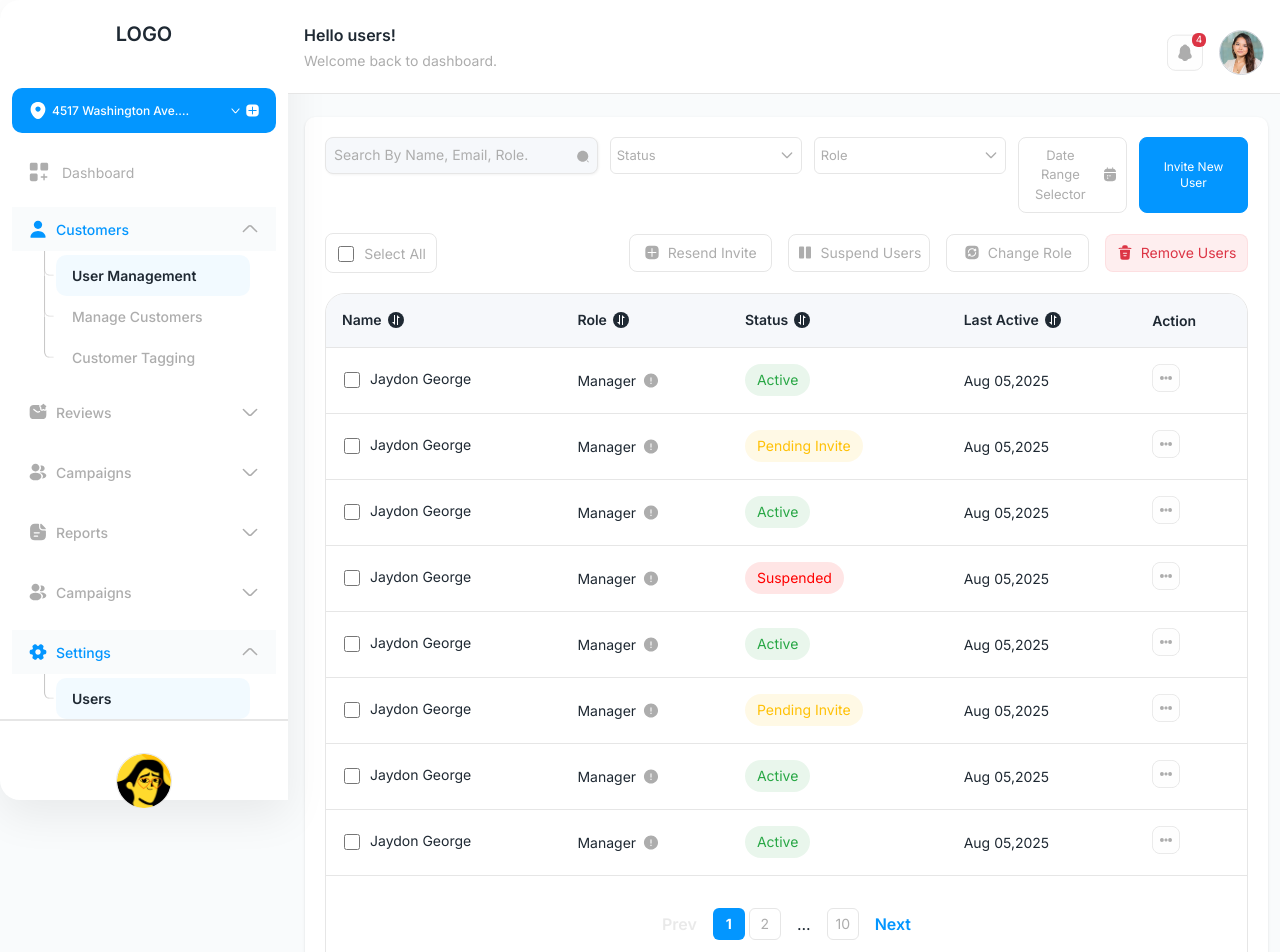
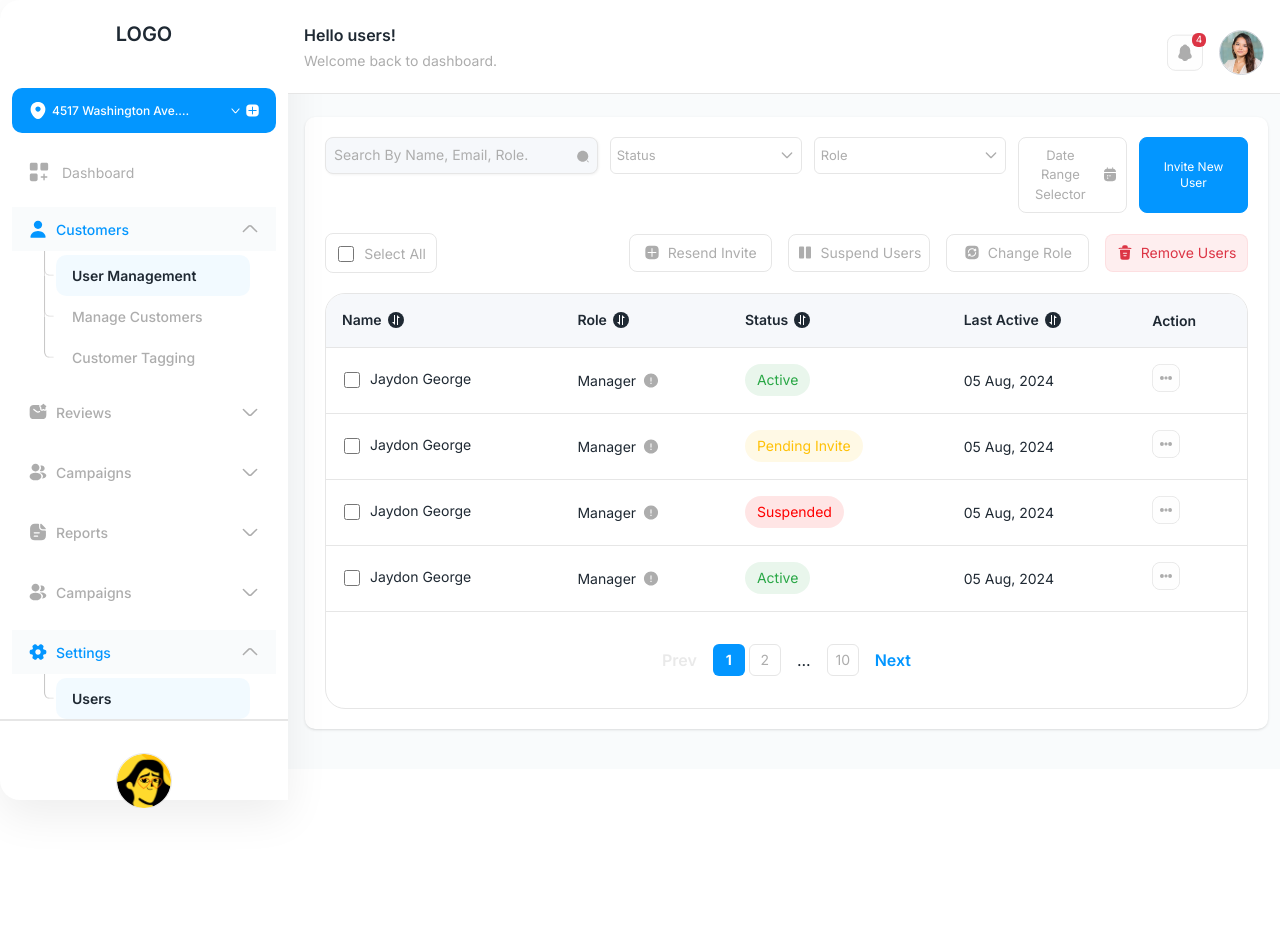
Before and after one commit to sumithub/rs-web-develop, a Next.js app: page /users in a window 1280 px wide. Shown: the top 952 px of the page. After the commit the page ends 800 px from the top, so only its background shows below. Built offline with nearby package versions, Linux system fonts and the light colour scheme.

Commit message:
getUsers list

```diff
--- a/helper.js
+++ b/helper.js
@@ -1,3 +1,5 @@
+import { format } from 'date-fns';
+
 export const getError = (e) => {
     if (!e)
         return `Something went wrong`
@@ -8,3 +10,17 @@ export const getError = (e) => {
 
 export const validEmailRgx = /^[a-zA-Z0-9._%+-]+@[a-zA-Z0-9.-]+\.[a-zA-Z]{2,}$/
 export const validPasswordRgx = /^(?=.*[a-z])(?=.*[A-Z])(?=.*\d)(?=.*[!@#$%^&*()_+\-=\[\]{};':"\\|,.<>\/?`~])[A-Za-z\d!@#$%^&*()_+\-=\[\]{};':"\\|,.<>\/?`~]{8,}$/;
+
+export function formatDate(date, f) {
+    if (!date)
+        return ""
+    try {
+        let d = date
+        if (typeof date === "string")
+            d = new Date(date);
+
+        return format(d, f || 'dd MMM, yyyy');
+    } catch (e) {
+        return "xx"
+    }
+}
--- a/package.json
+++ b/package.json
@@ -13,6 +13,7 @@
     "@ramonak/react-progress-bar": "^5.3.0",
     "axios": "^1.9.0",
     "chart.js": "^4.4.8",
+    "date-fns": "^4.1.0",
     "is-hotkey": "^0.2.0",
     "next": "15.2.4",
     "react": "^19.0.0",
--- a/src/app/users/page.js
+++ b/src/app/users/page.js
@@ -1,5 +1,5 @@
 "use client"
-import React, { useState } from 'react';
+import React, { useEffect, useState } from 'react';
 import Status from "../../components/Status"
 import Dropdown from '../../components/DropDown';
 import TableOrder from '../../components/TableOrder';
@@ -12,7 +12,7 @@ import AddUser from '../../components/Models/users/AddUser'
 import DeleteUsers from '../../components/Models/users/RemoveUsers'
 import ResendInvitations from '../../components/Models/users/ResendInvitations'
 import ChangeUserRoles from '../../components/Models/users/ChangeUserRoles'
-import { USER_ACTIONS } from '../../constent/constArray';
+import { USER_ACTIONS, users } from '../../constent/constArray';
 import ResendInvitation from '../../components/Models/users/ResendInvitation';
 import SuspendUser from '../../components/Models/users/SuspendUser';
 import SuspendUsers from '../../components/Models/users/SuspendUsers';
@@ -23,14 +23,35 @@ import ChangePassword from '../../components/Models/users/ChangePassword';
 import SetupPassword from '../../components/Models/users/SetupPassword';
 import DateRange from '../../components/form/DateRangePicker';
 import CustomSelectBox from '../../components/form/CustomSelectBox';
+import axios from 'axios';
+import { formatDate, getError } from '../../../helper';
+import { toast } from 'react-toastify';
+import Loading from "../../components/Loading"
 
-
-function Users() {
+export default function Users() {
     const [role, setRole] = useState("")
     const [status, setStatus] = useState("")
-    // const [list, setList] = useState([])
+    const [list, setList] = useState([])
     const [search, setSearch] = useState("")
     const [openModal, setOpenModal] = useState(null)
+    const [loading, setLoading] = useState(true);
+
+    useEffect(() => {
+        getUser()
+    }, [search, status, role])
+
+    const getUser = async () => {
+        try {
+            setLoading(true)
+            const res = await axios.get("/api")
+            setList(res.data || users)
+            setLoading(false)
+
+        } catch (error) {
+            toast.error(getError(error))
+            setLoading(false)
+        }
+    }
 
     return (
         <AdminLayout>
@@ -117,7 +138,6 @@ function Users() {
                     }} />
             }
 
-
             <div className='grid grid-cols-[2.5fr_1fr_1fr_1fr_1fr] gap-3'>
                 <Search
                     mainClass='w-full!'
@@ -179,7 +199,8 @@ function Users() {
             </div>
 
             <div className='table-class'>
-                <table className='w-full'>
+
+                {loading ? <Loading /> : (list?.length > 0 ? <table className='w-full'>
                     <thead>
                         <tr>
                             <th><TableOrder title="Name" /></th>
@@ -190,16 +211,16 @@ function Users() {
                         </tr>
                     </thead>
                     <tbody>
-                        <tr>
+                        {list?.map((e, index) => <tr key={index}>
                             <td>
                                 <div className="flex items-start gap-2">
                                     <Checkbox />
-                                    <div>Jaydon George</div>
+                                    <div>{e.name}</div>
                                 </div>
                             </td>
-                            <td><div className='flex items-center gap-1.5'>Manager<button className='cursor-pointer disabled:pointer-events-none'><Image src="/images/info.svg" alt="info" height={18} width={18} unoptimized={true} /></button></div></td>
-                            <td><Status status="Active" /></td>
-                            <td>Aug 05,2025</td>
+                            <td><div className='flex items-center gap-1.5'>{e.role}<button className='cursor-pointer disabled:pointer-events-none'><Image src="/images/info.svg" alt="info" height={18} width={18} unoptimized={true} /></button></div></td>
+                            <td><Status status={e.status} /></td>
+                            <td>{formatDate(e.lastActive)}</td>
                             <td><Dropdown
                                 options={USER_ACTIONS}
                                 onClickOption={(e) => {
@@ -207,140 +228,13 @@ function Users() {
                                 }}
                             /></td>
                         </tr>
-
-                        <tr>
-                            <td>
-                                <div className="flex items-start gap-2">
-                                    <Checkbox />
-                                    <div>Jaydon George</div>
-                                </div>
-                            </td>
-                            <td><div className='flex items-center gap-1.5'>Manager<button className='cursor-pointer disabled:pointer-events-none'><Image src="/images/info.svg" alt="info" height={18} width={18} unoptimized={true} /></button></div></td>
-                            <td><Status status="Pending Invite" /></td>
-                            <td>Aug 05,2025</td>
-                            <td><Dropdown
-                                options={USER_ACTIONS}
-                                onClickOption={(e) => {
-                                    setOpenModal(e)
-                                }}
-                            /></td>
-                        </tr>
-
-                        <tr>
-                            <td>
-                                <div className="flex items-start gap-2">
-                                    <Checkbox />
-                                    <div>Jaydon George</div>
-                                </div>
-                            </td>
-                            <td><div className='flex items-center gap-1.5'>Manager<button className='cursor-pointer disabled:pointer-events-none'><Image src="/images/info.svg" alt="info" height={18} width={18} unoptimized={true} /></button></div></td>
-                            <td><Status status="Active" /></td>
-                            <td>Aug 05,2025</td>
-                            <td><Dropdown
-                                options={USER_ACTIONS}
-                                onClickOption={(e) => {
-                                    setOpenModal(e)
-                                }}
-                            /></td>
-                        </tr>
-
-                        <tr>
-                            <td>
-                                <div className="flex items-start gap-2">
-                                    <Checkbox />
-                                    <div>Jaydon George</div>
-                                </div>
-                            </td>
-                            <td><div className='flex items-center gap-1.5'>Manager<button className='cursor-pointer disabled:pointer-events-none'><Image src="/images/info.svg" alt="info" height={18} width={18} unoptimized={true} /></button></div></td>
-                            <td><Status status="Suspended" /></td>
-                            <td>Aug 05,2025</td>
-                            <td><Dropdown
-                                options={USER_ACTIONS}
-                                onClickOption={(e) => {
-                                    setOpenModal(e)
-                                }}
-                            /></td>
-                        </tr>
-
-                        <tr>
-                            <td>
-                                <div className="flex items-start gap-2">
-                                    <Checkbox />
-                                    <div>Jaydon George</div>
-                                </div>
-                            </td>
-                            <td><div className='flex items-center gap-1.5'>Manager<button className='cursor-pointer disabled:pointer-events-none'><Image src="/images/info.svg" alt="info" height={18} width={18} unoptimized={true} /></button></div></td>
-                            <td><Status status="Active" /></td>
-                            <td>Aug 05,2025</td>
-                            <td><Dropdown
-                                options={USER_ACTIONS}
-                                onClickOption={(e) => {
-                                    setOpenModal(e)
-                                }}
-                            /></td>
-                        </tr>
-
-                        <tr>
-                            <td>
-                                <div className="flex items-start gap-2">
-                                    <Checkbox />
-                                    <div>Jaydon George</div>
-                                </div>
-                            </td>
-                            <td><div className='flex items-center gap-1.5'>Manager<button className='cursor-pointer disabled:pointer-events-none'><Image src="/images/info.svg" alt="info" height={18} width={18} unoptimized={true} /></button></div></td>
-                            <td><Status status="Pending Invite" /></td>
-                            <td>Aug 05,2025</td>
-                            <td><Dropdown
-                                options={USER_ACTIONS}
-                                onClickOption={(e) => {
-                                    setOpenModal(e)
-                                }}
-                            /></td>
-                        </tr>
-
-                        <tr>
-                            <td>
-                                <div className="flex items-start gap-2">
-                                    <Checkbox />
-                                    <div>Jaydon George</div>
-                                </div>
-                            </td>
-                            <td><div className='flex items-center gap-1.5'>Manager<button className='cursor-pointer disabled:pointer-events-none'><Image src="/images/info.svg" alt="info" height={18} width={18} unoptimized={true} /></button></div></td>
-                            <td><Status status="Active" /></td>
-                            <td>Aug 05,2025</td>
-                            <td><Dropdown
-                                options={USER_ACTIONS}
-                                onClickOption={(e) => {
-                                    setOpenModal(e)
-                                }}
-                            /></td>
-                        </tr>
-
-                        <tr>
-                            <td>
-                                <div className="flex items-start gap-2">
-                                    <Checkbox />
-                                    <div>Jaydon George</div>
-                                </div>
-                            </td>
-                            <td><div className='flex items-center gap-1.5'>Manager<button className='cursor-pointer disabled:pointer-events-none'><Image src="/images/info.svg" alt="info" height={18} width={18} unoptimized={true} /></button></div></td>
-                            <td><Status status="Active" /></td>
-                            <td>Aug 05,2025</td>
-                            <td><Dropdown
-                                options={USER_ACTIONS}
-                                onClickOption={(e) => {
-                                    setOpenModal(e)
-                                }}
-                            /></td>
-                        </tr>
+                        )}
                     </tbody>
-                </table>
-                <div>
+                </table> : <div className='text-center text-2xl text-danger mx-auto py-20'>No Data</div>)}
+                {list?.length > 0 && <div>
                     <PaginationDemo />
-                </div>
+                </div>}
             </div>
         </AdminLayout >
     )
 }
-
-export default Users
--- a/src/constent/constArray.js
+++ b/src/constent/constArray.js
@@ -9,6 +9,13 @@ export const USER_ACTIONS = [
     { label: "Setup Password", value: "setup-password" },
 ]
 
+export const users = [
+    { name: "Jaydon George", role: "Manager", status: "Active", lastActive: "Aug 05,2024" },
+    { name: "Jaydon George", role: "Manager", status: "Pending Invite", lastActive: "Aug 05,2024" },
+    { name: "Jaydon George", role: "Manager", status: "Suspended", lastActive: "Aug 05,2024" },
+    { name: "Jaydon George", role: "Manager", status: "Active", lastActive: "Aug 05,2024" },
+];
+
 export const TEMPLATE_ACTIONS = [
     { label: "Edit", value: "edit" },
     { label: "Preview", value: "preview" },
```
Also changed, not shown: 1 other file (tests, documents, lock files or other folders).
